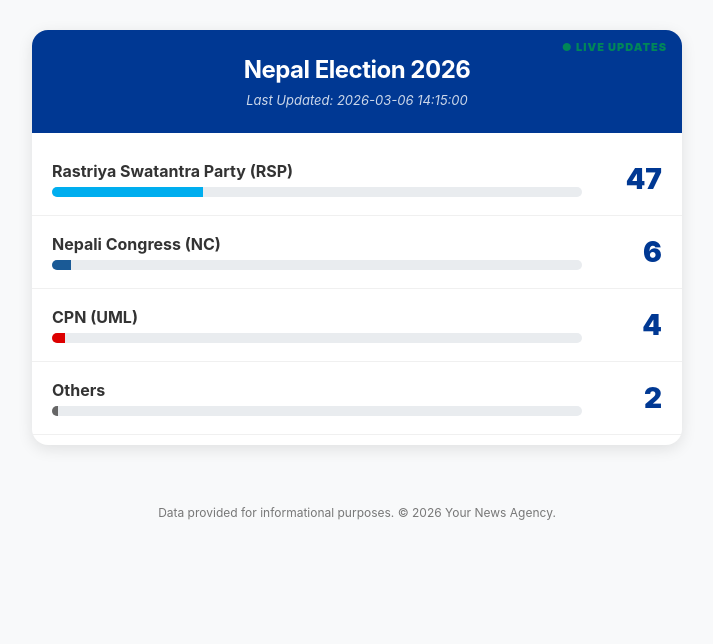
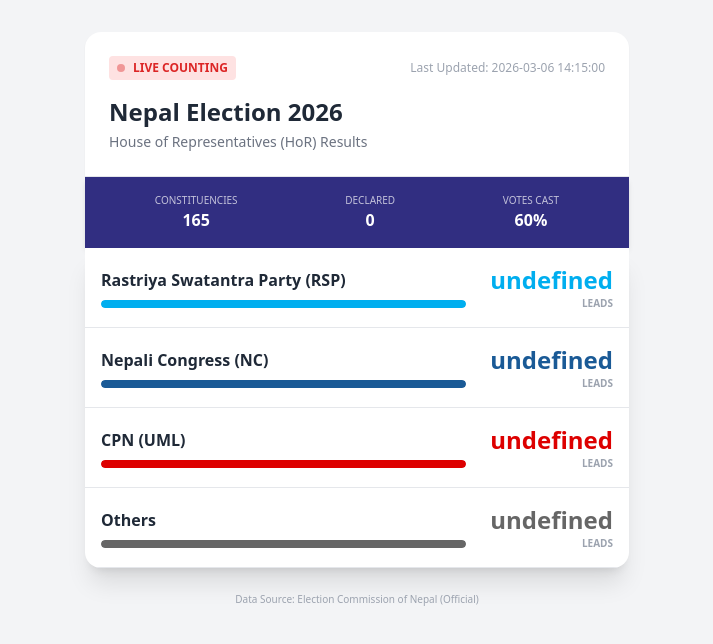
Before and after one commit to Nirdist-Group-PVT-LTD/election.nirdist.com.np, a plain HTML site: page index.html in a window 1280 px wide. Shown: the whole page, without its empty margins (283-996 px from the left). Drawn offline with nearby package versions, Linux system fonts and the light colour scheme.

Commit message:
Update index.html

```diff
--- a/index.html
+++ b/index.html
@@ -3,134 +3,69 @@
 <head>
     <meta charset="UTF-8">
     <meta name="viewport" content="width=device-width, initial-scale=1.0">
-
-    <title>Nepal Election 2026 Live Results | Real-Time Seat Counts</title>
-    <meta name="description" content="Get the latest real-time updates on the Nepal General Election 2026. Live seat counts, party leads, and breaking electoral news from across Nepal.">
-    <meta name="keywords" content="Nepal Election 2026, Live Election Results Nepal, Nepal Voting Update, Election Commission Nepal, House of Representatives Results">
-    <link rel="canonical" href="https://yourdomain.com/election-2026">
-
-    <meta property="og:title" content="LIVE: Nepal General Election 2026 Results">
-    <meta property="og:description" content="Stay updated with live counting and party-wise leads in the 2026 Nepal Elections.">
-    <meta property="og:image" content="https://yourdomain.com/election-banner.jpg">
-    <meta property="og:url" content="https://yourdomain.com/election-2026">
-    <meta name="twitter:card" content="summary_large_image">
-
-    <script type="application/ld+json">
-    {
-      "@context": "https://schema.org",
-      "@type": "NewsArticle",
-      "headline": "Nepal General Election 2026 Live Counting",
-      "datePublished": "2026-03-06",
-      "author": {"@type": "Organization", "name": "Your News Brand"}
-    }
-    </script>
-
-    <script async src="https://pagead2.googlesyndication.com/pagead/js/adsbygoogle.js?client=ca-pub-YOUR_CLIENT_ID" crossorigin="anonymous"></script>
-
+    <title>Nepal Election 2026 | Live Dashboard</title>
+    <script src="https://cdn.tailwindcss.com"></script>
     <style>
-        :root { --nepal-red: #dc143c; --nepal-blue: #003893; --shadow: 0 4px 15px rgba(0,0,0,0.1); }
-        body { font-family: 'Inter', -apple-system, system-ui, sans-serif; background: #f8f9fa; margin: 0; padding: 10px; color: #333; }
-        .container { max-width: 650px; margin: auto; }
-
-        /* AD SLOT AT TOP */
-        .ad-top { text-align: center; margin-bottom: 20px; background: #fff; border-radius: 8px; overflow: hidden; }
-
-        .card { background: white; border-radius: 16px; box-shadow: var(--shadow); overflow: hidden; }
-        .header { background: var(--nepal-blue); color: white; padding: 25px 20px; text-align: center; position: relative; }
-        .live-indicator { position: absolute; top: 10px; right: 15px; color: #00ff00; font-size: 11px; font-weight: 900; letter-spacing: 1px; animation: pulse 2s infinite; }
         @keyframes pulse { 0%, 100% { opacity: 1; } 50% { opacity: 0.4; } }
-
-        .update-time { font-size: 13px; opacity: 0.8; margin-top: 8px; font-style: italic; }
-        .results-container { padding: 10px 0; }
-        .row { display: flex; align-items: center; padding: 18px 20px; border-bottom: 1px solid #f0f0f0; transition: background 0.3s; }
-        .row:hover { background: #fcfcfc; }
-        .party-info { flex: 1; padding-right: 20px; }
-        .party-name { font-weight: 700; font-size: 16px; margin-bottom: 6px; }
-        .vote-count { font-size: 28px; font-weight: 900; color: var(--nepal-blue); min-width: 60px; text-align: right; }
-
-        .bar-container { height: 10px; background: #e9ecef; border-radius: 5px; overflow: hidden; }
-        .bar { height: 100%; transition: width 1.2s cubic-bezier(0.17, 0.67, 0.83, 0.67); }
-
-        footer { text-align: center; padding: 20px; font-size: 12px; color: #777; }
+        .live-dot { animation: pulse 2s cubic-bezier(0.4, 0, 0.6, 1) infinite; }
+        .rsp-bg { background-color: #00aeef; }
+        .nc-bg { background-color: #1a5a96; }
+        .uml-bg { background-color: #dd0000; }
     </style>
 </head>
-<body>
-
-    <div class="container">
-        <div class="ad-top">
-            <ins class="adsbygoogle"
-                 style="display:block"
-                 data-ad-client="ca-pub-YOUR_CLIENT_ID"
-                 data-ad-slot="YOUR_AD_SLOT_ID"
-                 data-ad-format="auto"
-                 data-full-width-responsive="true"></ins>
-            <script>(adsbygoogle = window.adsbygoogle || []).push({});</script>
+<body class="bg-gray-100 font-sans">
+    <div class="max-w-xl mx-auto px-4 py-8">
+        <div class="bg-white rounded-t-2xl p-6 shadow-sm border-b">
+            <div class="flex justify-between items-center mb-4">
+                <span class="bg-red-100 text-red-600 text-xs font-bold px-2 py-1 rounded flex items-center">
+                    <span class="w-2 h-2 bg-red-600 rounded-full mr-2 live-dot"></span> LIVE COUNTING
+                </span>
+                <span id="update-time" class="text-gray-400 text-xs">Syncing...</span>
+            </div>
+            <h1 class="text-2xl font-black text-gray-800">Nepal Election 2026</h1>
+            <p class="text-gray-500 text-sm mt-1">House of Representatives (HoR) Results</p>
         </div>
 
-        <div class="card">
-            <div class="header">
-                <div class="live-indicator">● LIVE UPDATES</div>
-                <h1 style="margin:0; font-size: 24px; letter-spacing: -0.5px;">Nepal Election 2026</h1>
-                <div class="update-time" id="clock">Connecting to Election Server...</div>
-            </div>
-            <div id="results-list" class="results-container">
-                <p style="text-align:center; padding: 40px; color: #999;">Fetching latest leads...</p>
-            </div>
+        <div class="bg-indigo-900 p-4 flex justify-around text-white shadow-md">
+            <div class="text-center"><p class="text-[10px] opacity-70">CONSTITUENCIES</p><p class="font-bold">165</p></div>
+            <div class="text-center"><p class="text-[10px] opacity-70">DECLARED</p><p class="font-bold" id="declared">0</p></div>
+            <div class="text-center"><p class="text-[10px] opacity-70">VOTES CAST</p><p class="font-bold">60%</p></div>
         </div>
 
-        <div class="ad-top" style="margin-top:20px;">
-             <ins class="adsbygoogle" style="display:block" data-ad-format="fluid" data-ad-layout-key="-fb+5w+4e-db+86" data-ad-client="ca-pub-YOUR_CLIENT_ID" data-ad-slot="YOUR_AD_SLOT_ID"></ins>
-             <script>(adsbygoogle = window.adsbygoogle || []).push({});</script>
+        <div id="results-container" class="bg-white rounded-b-2xl shadow-xl overflow-hidden">
+            <div class="p-10 text-center text-gray-400">Loading live feed...</div>
         </div>
 
-        <footer>
-            Data provided for informational purposes. © 2026 Your News Agency.
-        </footer>
+        <p class="text-center text-gray-400 text-[10px] mt-6">Data Source: Election Commission of Nepal (Official)</p>
     </div>
 
     <script>
-        async function updateResults() {
+        async function updateDashboard() {
             try {
-                const res = await fetch('data.json?cache_bust=' + Date.now());
-                if (!res.ok) throw new Error('Network response was not ok');
+                const res = await fetch('data.json?cache=' + Date.now());
                 const data = await res.json();
 
-                document.getElementById('clock').innerText = "Last Updated: " + data.last_updated;
+                document.getElementById('update-time').innerText = "Last Updated: " + data.last_updated;
 
-                const list = document.getElementById('results-list');
-
-                // Using a DocumentFragment for better performance
-                const fragment = document.createDocumentFragment();
-
-                data.results.forEach(p => {
-                    const percentage = Math.min((p.leads / 165) * 100, 100);
-                    const row = document.createElement('div');
-                    row.className = 'row';
-                    row.innerHTML = `
-                        <div class="party-info">
-                            <div class="party-name">${p.party}</div>
-                            <div class="bar-container">
-                                <div class="bar" style="width:${percentage}%; background:${p.color || '#ccc'}"></div>
+                const container = document.getElementById('results-container');
+                container.innerHTML = data.results.map(p => `
+                    <div class="flex items-center p-4 border-b hover:bg-gray-50 transition">
+                        <div class="flex-1">
+                            <h3 class="font-bold text-gray-800">${p.party}</h3>
+                            <div class="w-full bg-gray-100 h-2 rounded-full mt-2 overflow-hidden">
+                                <div class="h-full rounded-full" style="width: ${(p.votes/165)*100}%; background-color: ${p.color}"></div>
                             </div>
                         </div>
-                        <div class="vote-count">${p.leads}</div>
-                    `;
-                    fragment.appendChild(row);
-                });
-
-                list.innerHTML = '';
-                list.appendChild(fragment);
-
-            } catch (e) {
-                console.error("Update failed:", e);
-                document.getElementById('clock').innerText = "Syncing...";
-            }
+                        <div class="ml-6 text-right">
+                            <span class="text-2xl font-black" style="color: ${p.color}">${p.votes}</span>
+                            <p class="text-[10px] text-gray-400 uppercase font-bold">Leads</p>
+                        </div>
+                    </div>
+                `).join('');
+            } catch (e) { console.error("Update Error", e); }
         }
-
-        // Initial fetch
-        updateResults();
-        // Refresh every 30 seconds
-        setInterval(updateResults, 30000);
+        updateDashboard();
+        setInterval(updateDashboard, 15000); // 15s refresh
     </script>
 </body>
 </html>
```
